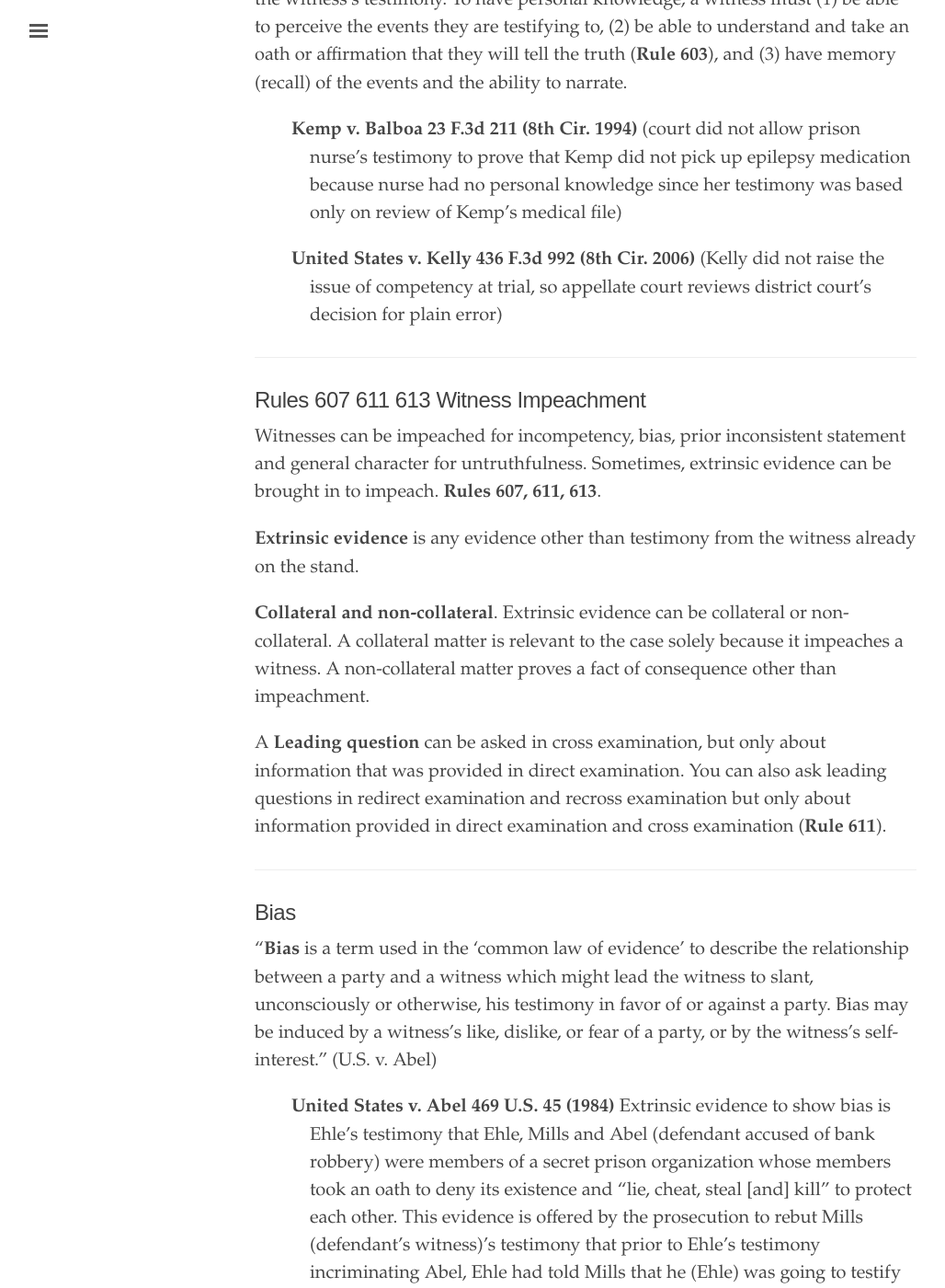
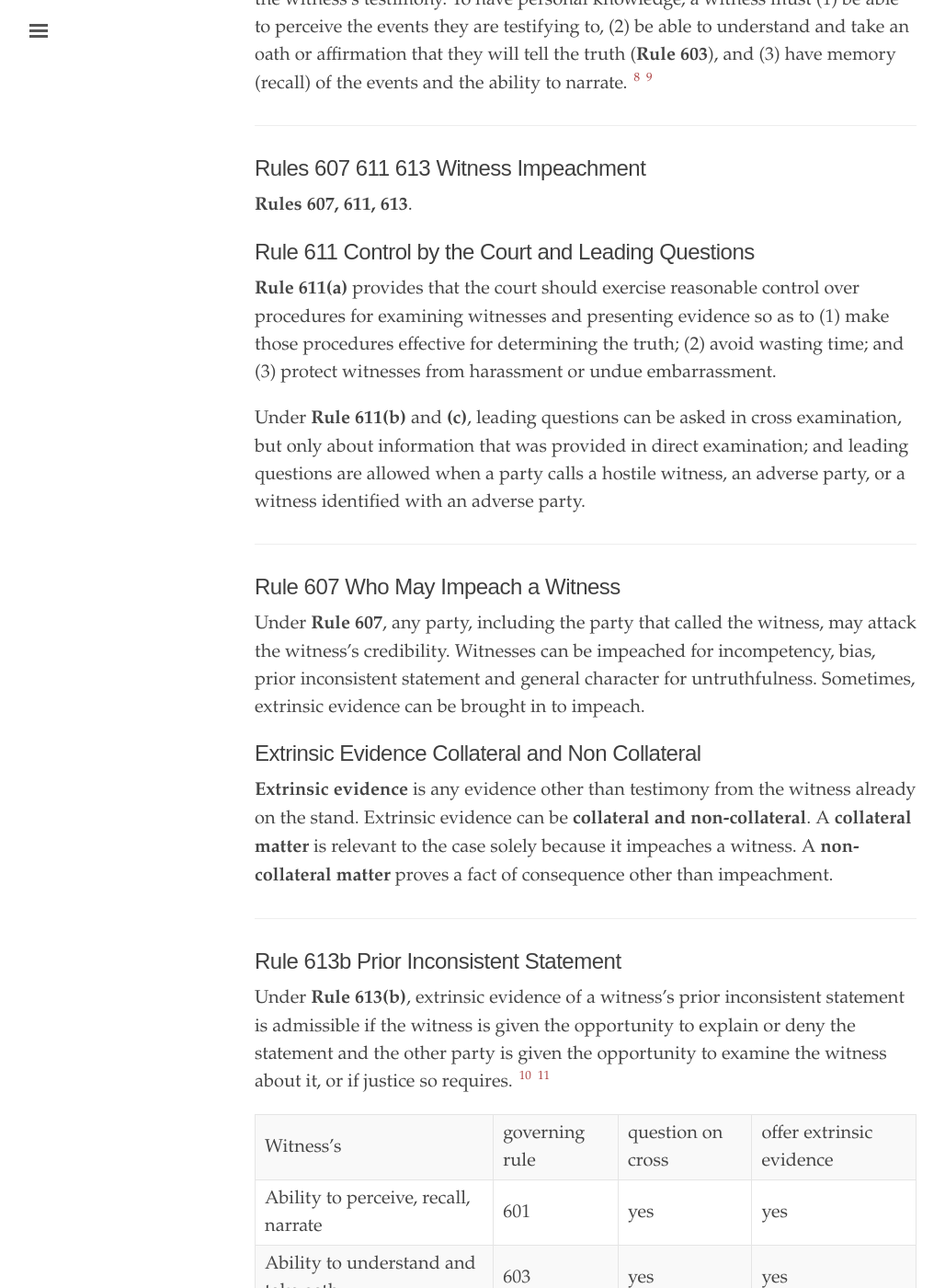
Before and after one commit to binipringle/right-to-be-forgotten, a Jekyll site: the page built from _texts/0-outline.md, in a window 1280 px wide and 1400 px high, scrolled down 3416 px. Shown: the whole window at 92% size, without its empty margins (3-1031 px from the left). Built offline with Jekyll 4.4.1, drawn with Linux system fonts in a browser that asks for light colours; some of the changed text lies outside the part shown.

Commit message:
changed footnotes and edited outline

```diff
--- a/_texts/0-outline.md
+++ b/_texts/0-outline.md
@@ -12,9 +12,11 @@
 - Rule 401 Relevance
 - Rule 402 Admissibility of Relevant Evidence
 - Rule 403 Prejudice
-- IX. Witness Competency
-- X. Witness Impeachment
+- Rules 601 602 603 Witness Competency
+- Rule 607 Who May Impeach a Witness
+- Extrinsic Evidence Collateral and Non Collateral
 - Bias
+- Rule 608a Reputation or Opinion Evidence to Show Witness Character for Truthfulness or Untruthfulness
 - Prior Inconsistent Statement
 - Witness Impeachment for Character for Untruthfulness
 - Witness Impeachment for Prior Convictions to Show Character for Untruthfulness
@@ -81,11 +83,11 @@
 
 401 and 403 often play off each other.
 
-[^1]:U.S. v. Roger Stone (USDC for District of Columbia, 2019) *illustrates 401 Relevance* (Movie clip from the Godfather is relevant to place defendant’s statements about Frank Panganeli in context by showing the jury the image that Stone intended to evoke in Person 2’s mind when he named Panganeli)
+[^1]:U.S. v. Roger Stone (USDC for District of Columbia, 2019) *illustrates Relevance (Rule 401)* (Movie clip from the Godfather is relevant to place defendant’s statements about Frank Panganeli in context by showing the jury the image that Stone intended to evoke in Person 2’s mind when he named Panganeli)
 
-[^2]:Wielgus v. Ryobi Techs., Inc. (Northern District of Illinois, Eastern Division, 2012) *illustrates 401 Relevance* (motion in limine to bar plaintiff from presenting video and in-court demonstrations of SawStop Technology on model not substantially similar to model that caused injury denied without prejudice because SawStop functions in the same manner on both models and the probative value of the demonstration could substantially outweigh the danger of any unfair prejudice)
+[^2]:Wielgus v. Ryobi Techs., Inc. (Northern District of Illinois, Eastern Division, 2012) *illustrates Relevance (Rule 401)* (motion in limine to bar plaintiff from presenting video and in-court demonstrations of SawStop Technology on model not substantially similar to model that caused injury denied without prejudice because SawStop functions in the same manner on both models and the probative value of the demonstration could substantially outweigh the danger of any unfair prejudice)
 
-[^3]:U.S. v. Boros (7th Cir. 2012) *illustrates 401 Relevance* (admission of doctor's testimony about types of medications Boros sold over internet had minimal relevance and low probative value but trial court allowed because provided context for jury so it met the low bar for relevance)
+[^3]:U.S. v. Boros (7th Cir. 2012) *illustrates Relevance (Rule 401)* (admission of doctor's testimony about types of medications Boros sold over internet had minimal relevance and low probative value but trial court allowed because provided context for jury so it met the low bar for relevance)
 
 ---
 
@@ -99,49 +101,51 @@
 
 Under **Rule 403**, a judge **may** exclude evidence it considers unfairly prejudicial. Relevant evidence is unfairly prejudicial if its probative value is substantially outweighed by a danger of unfair prejudice. Unfair prejudice is when evidence will mislead a jury by leading the jury to make a decision on an improper ground, or by causing confusion, delay, or waste of time. Rule 403 provides judges with the means to counterbalance the broad admissibility of evidence that other rules allow so as to make proceedings fair, minimize expense, and help the court reach a just determination. [^4] [^5] [^6] [^7]
 
-[^4]:State v. Poe, 21 Utah 113 (1968) *illustrates 403 Prejudice* (Trial court abused discretion in admitting gruesome colored slides from autopsy because identity and cause of death was already established with black and white photographs and color slides were only offered by prosecution to inflame and arouse the jury so that they would recommend the death sentence rather than life imprisonment; reversed and remanded because of abuse of discretion and "other doubtful aspects of the trial")
+[^4]:State v. Poe, 21 Utah 113 (1968) *illustrates Prejudice (Rule 403)* (Trial court abused discretion in admitting gruesome colored slides from autopsy because identity and cause of death was already established with black and white photographs and color slides were only offered by prosecution to inflame and arouse the jury so that they would recommend the death sentence rather than life imprisonment; reversed and remanded because of abuse of discretion and "other doubtful aspects of the trial")
 
-[^5]:Haley, v. Gross, McKee, and Ellis, 86 F.3d 630 (7th Cir. 1996) *illustrates 403 Prejudice* (trial court did not abuse discretion by admitting photograph of burned cell with dead body of Haley's cellmate because while disturbing, its contents were highly relevant, and its very significant probative value was not substantially outweighed by danger of unfair prejudice; nor did trial court abuse discretion by admitting photograph of Haley in hospital severely burned and with leg shackles because not prejudicial)
+[^5]:Haley, v. Gross, McKee, and Ellis, 86 F.3d 630 (7th Cir. 1996) *illustrates Prejudice (Rule 403)* (trial court did not abuse discretion by admitting photograph of burned cell with dead body of Haley's cellmate because while disturbing, its contents were highly relevant, and its very significant probative value was not substantially outweighed by danger of unfair prejudice; nor did trial court abuse discretion by admitting photograph of Haley in hospital severely burned and with leg shackles because not prejudicial)
 
-[^6]:Old Chief *illustrates 403 Prejudice* (court reinforced general rule that parties can always present evidence even if other side is willing to stipulate to the evidence. But can also use 403 to say in a particular case the evidence should have been stipulated to because was unfairly prejudicial given the specific facts of the case.)
+[^6]:Old Chief *illustrates Prejudice (Rule 403)* (court reinforced general rule that parties can always present evidence even if other side is willing to stipulate to the evidence. But can also use 403 to say in a particular case the evidence should have been stipulated to because was unfairly prejudicial given the specific facts of the case.)
 
-[^7]:U.S. v. Boros** *illustrates 403 Prejudice* (dry testimony of doctor barely relevant but relevant because charge is conspiracy to import controlled substances. Prosecutor’s mistake was to use it in summation and talk about how people could have had miscarriages, could have died, which doesn’t have anything to do with the charge. Court says evidence not very probative but very prejudicial because people dying, having miscarriages.)
+[^7]:U.S. v. Boros *illustrates Prejudice (Rule 403)* (dry testimony of doctor barely relevant but relevant because charge is conspiracy to import controlled substances. Prosecutor’s mistake was to use it in summation and talk about how people could have had miscarriages, could have died, which doesn’t have anything to do with the charge. Court says evidence not very probative but very prejudicial because people dying, having miscarriages.)
 
 ---
 
 ## Rules 601 602 603 Witness Competency
 
-**Rule 601** states that every person is competent to be a witness unless the Federal Rules, or, in a civil case, state law, provide otherwise. **Rule 602** limits Rule 601 by providing that a witness may testify to a matter only if the witness has personal knowledge of the matter. Evidence to prove personal knowledge may consist of the witness’s testimony. To have personal knowledge, a witness must (1) be able to perceive the events they are testifying to, (2) be able to understand and take an oath or affirmation that they will tell the truth (**Rule 603**), and (3) have memory (recall) of the events and the ability to narrate.
+**Rule 601** states that every person is competent to be a witness unless the Federal Rules, or, in a civil case, state law, provide otherwise. **Rule 602** limits Rule 601 by providing that a witness may testify to a matter only if the witness has personal knowledge of the matter. Evidence to prove personal knowledge may consist of the witness’s testimony. To have personal knowledge, a witness must (1) be able to perceive the events they are testifying to, (2) be able to understand and take an oath or affirmation that they will tell the truth (**Rule 603**), and (3) have memory (recall) of the events and the ability to narrate. [^8] [^9]
 
-- {:.indent-2}**Kemp v. Balboa 23 F.3d 211 (8th Cir. 1994)** (court did not allow prison nurse's testimony to prove that Kemp did not pick up epilepsy medication because nurse had no personal knowledge since her testimony was based only on review of Kemp's medical file)
+[^8]:Kemp v. Balboa 23 F.3d 211 (8th Cir. 1994) *illustrates Witness Competency (Rules 601, 602, 602)* (court did not allow prison nurse's testimony to prove that Kemp did not pick up epilepsy medication because nurse had no personal knowledge since her testimony was based only on review of Kemp's medical file)
 
-- {:.indent-2}**United States v. Kelly 436 F.3d 992 (8th Cir. 2006)** (Kelly did not raise the issue of competency at trial, so appellate court reviews district court's decision for plain error)
+[^9]:United States v. Kelly 436 F.3d 992 (8th Cir. 2006) *illustrates Witness Competency (Rules 601, 602, 602)* (Kelly did not raise the issue of competency at trial, so appellate court reviews district court's decision for plain error)
 
 ---
 
 ## Rules 607 611 613 Witness Impeachment
 
-Witnesses can be impeached for incompetency, bias, prior inconsistent statement and general character for untruthfulness. Sometimes, extrinsic evidence can be brought in to impeach. **Rules 607, 611, 613**.
+ **Rules 607, 611, 613**.
 
-**Extrinsic evidence** is any evidence other than testimony from the witness already on the stand.
+## Rule 611 Control by the Court and Leading Questions
 
-**Collateral and non-collateral**. Extrinsic evidence can be collateral or non-collateral. A collateral matter is relevant to the case solely because it impeaches a witness. A non-collateral matter proves a fact of consequence other than impeachment.
+**Rule 611(a)** provides that the court should exercise reasonable control over procedures for examining witnesses and presenting evidence so as to (1) make those procedures effective for determining the truth; (2) avoid wasting time; and (3) protect witnesses from harassment or undue embarrassment.
 
-A **Leading question** can be asked in cross examination, but only about information that was provided in direct examination. You can also ask leading questions in redirect examination and recross examination but only about information provided in direct examination and cross examination (**Rule 611**).
+Under **Rule 611(b)** and **(c)**, leading questions can be asked in cross examination, but only about information that was provided in direct examination; and leading questions are allowed when a party calls a hostile witness, an adverse party, or a witness identified with an adverse party.
 
 ---
 
-## Bias
+## Rule 607 Who May Impeach a Witness
 
-“**Bias** is a term used in the ‘common law of evidence’ to describe the relationship between a party and a witness which might lead the witness to slant, unconsciously or otherwise, his testimony in favor of or against a party. Bias may be induced by a witness's like, dislike, or fear of a party, or by the witness's self-interest.” (U.S. v. Abel)
+Under **Rule 607**, any party, including the party that called the witness, may attack the witness’s credibility. Witnesses can be impeached for incompetency, bias, prior inconsistent statement and general character for untruthfulness. Sometimes, extrinsic evidence can be brought in to impeach.
 
-- {:.indent-2}**United States v. Abel 469 U.S. 45 (1984)** Extrinsic evidence to show bias is Ehle’s testimony that Ehle, Mills and Abel (defendant accused of bank robbery) were members of a secret prison organization whose members took an oath to deny its existence and “lie, cheat, steal [and] kill” to protect each other. This evidence is offered by the prosecution to rebut Mills (defendant’s witness)’s testimony that prior to Ehle’s testimony incriminating Abel, Ehle had told Mills that he (Ehle) was going to testify falsely against Abel. The prosecution brings the extrinsic evidence of membership in the secret prison organization to demonstrate that Mills is potentially biased in favor of Abel.
+## Extrinsic Evidence Collateral and Non Collateral
+
+**Extrinsic evidence** is any evidence other than testimony from the witness already on the stand. Extrinsic evidence can be **collateral and non-collateral**. A **collateral matter** is relevant to the case solely because it impeaches a witness. A **non-collateral matter** proves a fact of consequence other than impeachment.
 
 ---
 
-## Prior Inconsistent Statement
+## Rule 613b Prior Inconsistent Statement
 
-Under **Rule 613(b)**, extrinsic evidence of a witness’s prior inconsistent statement is admissible if the witness is given the opportunity to explain or deny the statement and the other party is given the opportunity to examine the witness about it. Implicit in Rule 613 is that counsel can question a witness about inconsistencies.
+Under **Rule 613(b)**, extrinsic evidence of a witness’s prior inconsistent statement is admissible if the witness is given the opportunity to explain or deny the statement and the other party is given the opportunity to examine the witness about it, or if justice so requires. [^10] [^11]
 
 | Witness’s | governing rule | question on cross | offer extrinsic evidence |
 | Ability to perceive, recall, narrate | 601 | yes | yes |
@@ -152,9 +156,28 @@
 
 Judges use their discretion under rules 403 and 611 to prohibit extrinsic evidence of a prior inconsistent statement on a purely collateral matter, but parties may present extrinsic evidence of prior inconsistent statements related to non-collateral matters (Merritt 229).
 
-- {:.indent-2}**United States v. Kelly 436 F.3d 992 (8th Cir. 2006)** (child's tape-recorded testimony admissible as prior inconsistent statement under Rule 613(b). Rule 613(b) only states that a witness be afforded the opportunity to explain; it does not require a witness to actually explain or deny the prior inconsistent statements. Here, the child had the opportunity to explain himself, and Kelly had the opportunity to cross-examine the child. Moreover, although Kelly complains that the tape-recorded statement was used for substantive purposes, there is no evidence it was introduced for anything but impeachment of the witness.)
+[^10]:United States v. Kelly 436 F.3d 992 (8th Cir. 2006) *illustrates Prior Inconsistent Statement Rule 613(b)* (child's tape-recorded testimony admissible as prior inconsistent statement under Rule 613(b). Rule 613(b) only states that a witness be afforded the opportunity to explain; it does not require a witness to actually explain or deny the prior inconsistent statements. Here, the child had the opportunity to explain himself, and Kelly had the opportunity to cross-examine the child. Moreover, although Kelly complains that the tape-recorded statement was used for substantive purposes, there is no evidence it was introduced for anything but impeachment of the witness.)
+[^11]:Taylor v. Cheddar's Casual Cafe, Inc. 2017 WL 157886 (W.D. La 2017)(unreported) *illustrates Prior Inconsistent Statement Rule 613(b)* (evidence of Young’s alleged theft from Cheddar’s is inadmissible because Young neither charged with nor convicted of a crime based on this allegation and there is no other relevant purpose for the admission of this evidence.) (Young’s statements to Cheddar’s’ management and the two insurance adjusters after Taylor’s fall at the restaurant are  inadmissible as hearsay if offered to prove the truth of the matter asserted, but nonetheless admissible for the purpose of impeachment by prior inconsistent statement.)
 
-- {:.indent-2}**Taylor v. Cheddar's Casual Cafe, Inc. 2017 WL 157886 (W.D. La 2017)(unreported)** (evidence of Young’s alleged theft from Cheddar’s is inadmissible because Young neither charged with nor convicted of a crime based on this allegation and there is no other relevant purpose for the admission of this evidence.) (Young’s statements to Cheddar’s’ management and the two insurance adjusters after Taylor’s fall at the restaurant are  inadmissible as hearsay if offered to prove the truth of the matter asserted, but nonetheless admissible for the purpose of impeachment by prior inconsistent statement.)
+---
+
+## Bias
+
+“**Bias** is a term used in the ‘common law of evidence’ to describe the relationship between a party and a witness which might lead the witness to slant, unconsciously or otherwise, his testimony in favor of or against a party. Bias may be induced by a witness's like, dislike, or fear of a party, or by the witness's self-interest.” (U.S. v. Abel) [^12]
+
+[^12]:United States v. Abel 469 U.S. 45 (1984) *illustrates bias** (Extrinsic evidence to show bias is Ehle’s testimony that Ehle, Mills and Abel [defendant accused of bank robbery] were members of a secret prison organization whose members took an oath to deny its existence and “lie, cheat, steal [and] kill” to protect each other. Evidence offered by prosecution to rebut Mills [defendant’s witness]’s testimony that prior to Ehle’s testimony incriminating Abel, Ehle had told Mills that he [Ehle] was going to testify falsely against Abel. Prosecution brings extrinsic evidence of membership in secret prison organization to demonstrate that Mills is potentially biased in favor of Abel.)
+
+---
+
+## Rule 608a Reputation or Opinion Evidence to Show Witness Character for Truthfulness or Untruthfulness
+
+**Rule 608(a)** states that a witness’s credibility may be attacked or supported by (a) testimony about the witness’s reputation for having a character for truthfulness or untruthfulness, or (b) testimony of an opinion about that character. Evidence of truthful character is admissible only after the witness’s character for truthfulness has been attacked.
+
+---
+
+## Rule 608b Specific Instances of Conduct to Show Witness Character for Truthfulness or Untruthfulness
+
+**Rule 608(b)** provides that extrinsic evidence is not admissible to prove specific instances of a witness’s conduct in order to attack or support the witness’s character for truthfulness (except when criminal convictions under Rule 609). However, the court may allow questions about the extrinsic evidence on cross-examination if the extrinsic evidence is probative of the character for truthfulness or untruthfulness of (1) the witness; or (2) another witness whose character the witness being cross-examined has testified about.
 
 ---
 
```
